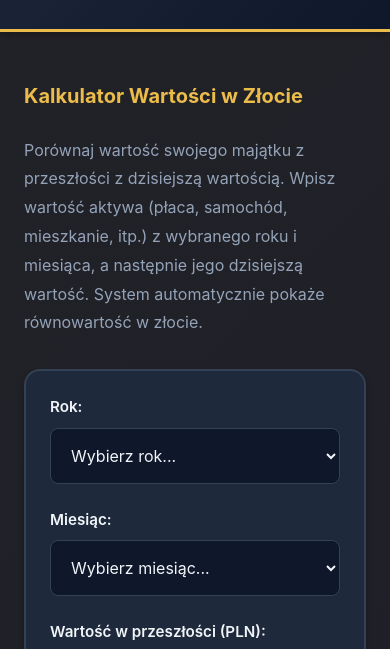
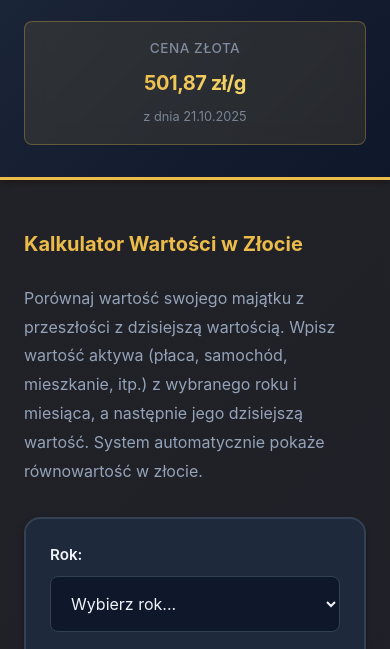
Before and after one commit to GitchalWoo/goldpricespln, a plain HTML site: page index.html in a window 390 px wide. Shown: the part 166-815 px from the top of the page. Drawn offline with nearby package versions, Linux system fonts and the light colour scheme.

Commit message:
Added daily prices for gold

```diff
--- a/css/style.css
+++ b/css/style.css
@@ -90,7 +90,8 @@ a:hover {
 .header-content {
     display: flex;
     align-items: center;
-    justify-content: flex-start;
+    justify-content: space-between;
+    gap: var(--spacing-lg);
 }
 
 .header-branding {
@@ -154,6 +155,55 @@ a:hover {
     margin: 0;
 }
 
+/* ================================
+   HEADER PRICE WIDGET
+   ================================ */
+.header-price-widget {
+    display: flex;
+    align-items: center;
+    justify-content: flex-end;
+    margin-left: auto;
+    padding: var(--spacing-md);
+    background: rgba(236, 188, 74, 0.1);
+    border: 1px solid rgba(236, 188, 74, 0.3);
+    border-radius: var(--radius-md);
+    backdrop-filter: blur(10px);
+    min-width: 200px;
+}
+
+.price-widget-content {
+    display: flex;
+    flex-direction: column;
+    align-items: flex-end;
+    gap: var(--spacing-xs);
+}
+
+.price-widget-label {
+    font-size: 0.85rem;
+    color: var(--color-text-light);
+    font-weight: 500;
+    text-transform: uppercase;
+    letter-spacing: 0.5px;
+    opacity: 0.8;
+}
+
+.price-widget-value {
+    font-size: 1.5rem;
+    font-weight: 700;
+    background: linear-gradient(135deg, #ECBC4A 0%, #F5D76E 100%);
+    -webkit-background-clip: text;
+    -webkit-text-fill-color: transparent;
+    background-clip: text;
+    letter-spacing: -0.5px;
+}
+
+.price-widget-date {
+    font-size: 0.8rem;
+    color: var(--color-text-light);
+    font-weight: 400;
+    opacity: 0.75;
+}
+
 @media (max-width: 1024px) {
     .header-branding {
         gap: var(--spacing-md);
@@ -170,11 +220,30 @@ a:hover {
     .logo-main {
         height: 70px;
     }
+
+    .header-price-widget {
+        min-width: 180px;
+        padding: var(--spacing-sm);
+    }
+
+    .price-widget-value {
+        font-size: 1.25rem;
+    }
 }
 
 @media (max-width: 768px) {
     .header {
         padding: var(--spacing-lg) 0;
+    }
+
+    .header-content {
+        flex-direction: column;
+        align-items: stretch;
+        gap: var(--spacing-md);
+    }
+
+    .header-branding {
+        width: 100%;
     }
 
     .header-text {
@@ -192,6 +261,16 @@ a:hover {
 
     .logo-main {
         height: 60px;
+    }
+
+    .header-price-widget {
+        width: 100%;
+        justify-content: center;
+        margin-left: 0;
+    }
+
+    .price-widget-content {
+        align-items: center;
     }
 }
 
--- a/index.html
+++ b/index.html
@@ -45,6 +45,13 @@
                 <div class="header-text">
                     <h1>w złocie</h1>
                     <p class="subtitle">Interaktywne wykresy historyczne cen złota i porównania wartości</p>
+                </div>
+            </div>
+            <div class="header-price-widget" id="priceWidget" style="display: none;">
+                <div class="price-widget-content">
+                    <div class="price-widget-label">Cena złota</div>
+                    <div class="price-widget-value" id="priceWidgetValue">—</div>
+                    <div class="price-widget-date" id="priceWidgetDate">—</div>
                 </div>
             </div>
         </div>
--- a/js/dataLoader.js
+++ b/js/dataLoader.js
@@ -27,14 +27,15 @@ const DataLoader = {
      * @returns {Promise<Object>} - All data organized by category
      */
     async loadAllData() {
-        const [goldData, goldMonthlyData, warsawMonthlyData, golfData, wagesData, avgwagesData, lastUpdateData] = await Promise.all([
+        const [goldData, goldMonthlyData, warsawMonthlyData, golfData, wagesData, avgwagesData, lastUpdateData, priceTodayData] = await Promise.all([
             this.loadJSON('data/nbp-gold-prices.json'),
             this.loadJSON('data/nbp-gold-prices-monthly.json'),
             this.loadJSON('data/warsaw-m2-prices-monthly.json'),
             this.loadJSON('data/vw-golf-prices.json'),
             this.loadJSON('data/min-wages.json'),
             this.loadJSON('data/avg-wages.json'),
-            this.loadJSON('data/last-update.json')
+            this.loadJSON('data/last-update.json'),
+            this.loadJSON('data/pricetoday.json')
         ]);
 
         return {
@@ -44,7 +45,8 @@ const DataLoader = {
             golf: golfData || [],
             wages: wagesData || [],
             avgwages: avgwagesData || [],
-            lastUpdate: lastUpdateData || null
+            lastUpdate: lastUpdateData || null,
+            priceToday: priceTodayData || null
         };
     },
 
--- a/js/main.js
+++ b/js/main.js
@@ -42,6 +42,11 @@ document.addEventListener('DOMContentLoaded', async () => {
     } else {
         const lastUpdated = DataLoader.getLastUpdateDate(allData);
         document.getElementById('lastUpdated').textContent = lastUpdated;
+    }
+
+    // Initialize price widget with today's gold price
+    if (allData.priceToday && allData.priceToday.price) {
+        updatePriceWidget(allData.priceToday);
     }
 
     console.log('✅ Application initialized successfully');
@@ -102,3 +107,24 @@ function showError() {
     `;
     mainContent.innerHTML = errorHTML;
 }
+
+/**
+ * Update price widget with today's gold price
+ * @param {Object} priceData - Price data with 'price' and 'date' fields
+ */
+function updatePriceWidget(priceData) {
+    const widget = document.getElementById('priceWidget');
+    const priceValue = document.getElementById('priceWidgetValue');
+    const priceDate = document.getElementById('priceWidgetDate');
+
+    if (widget && priceData.price) {
+        priceValue.textContent = DataLoader.formatPLN(priceData.price) + '/g';
+
+        // Format date in Polish locale
+        const dateObj = new Date(priceData.date);
+        priceDate.textContent = `z dnia ${dateObj.toLocaleDateString('pl-PL')}`;
+
+        // Show the widget
+        widget.style.display = 'flex';
+    }
+}
```
